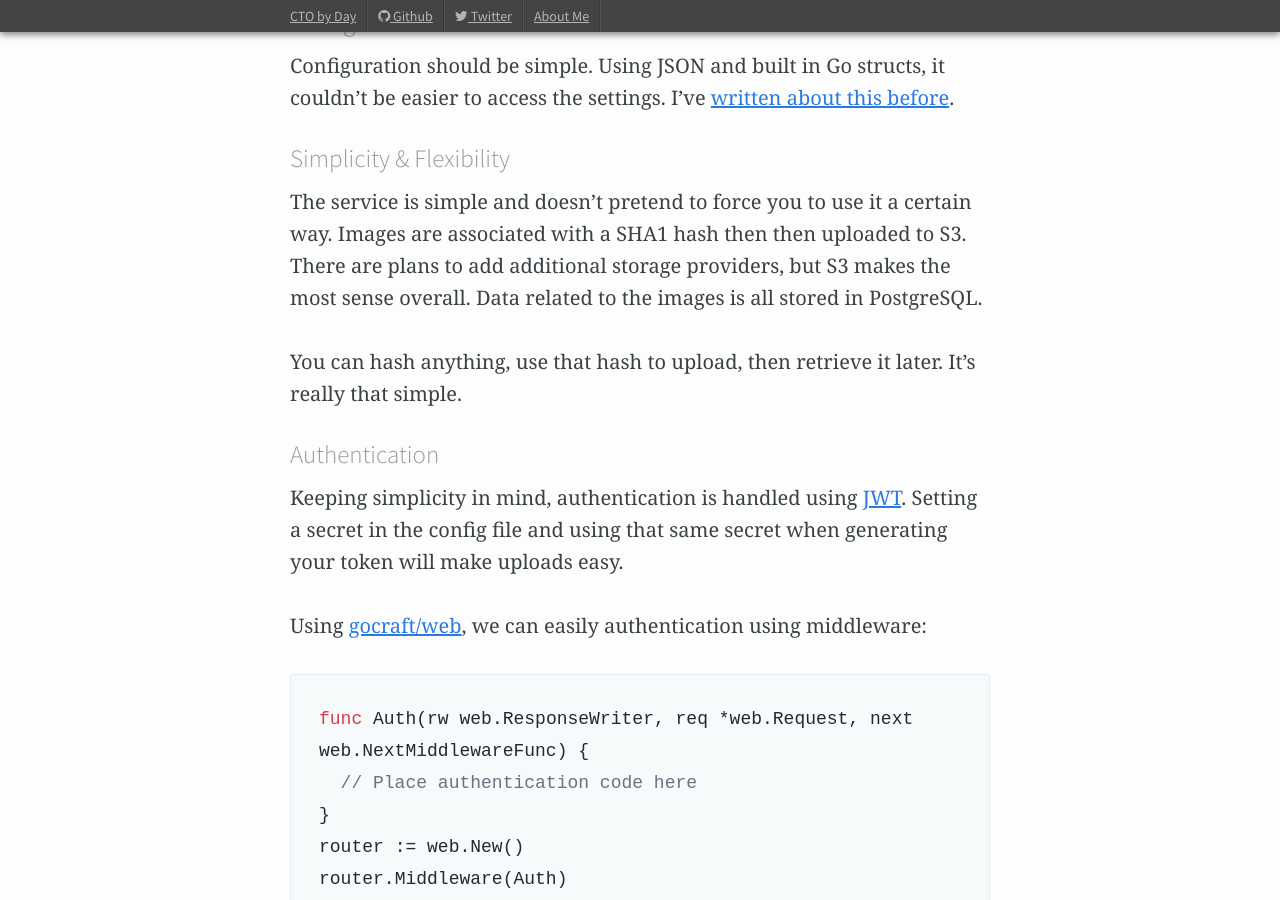
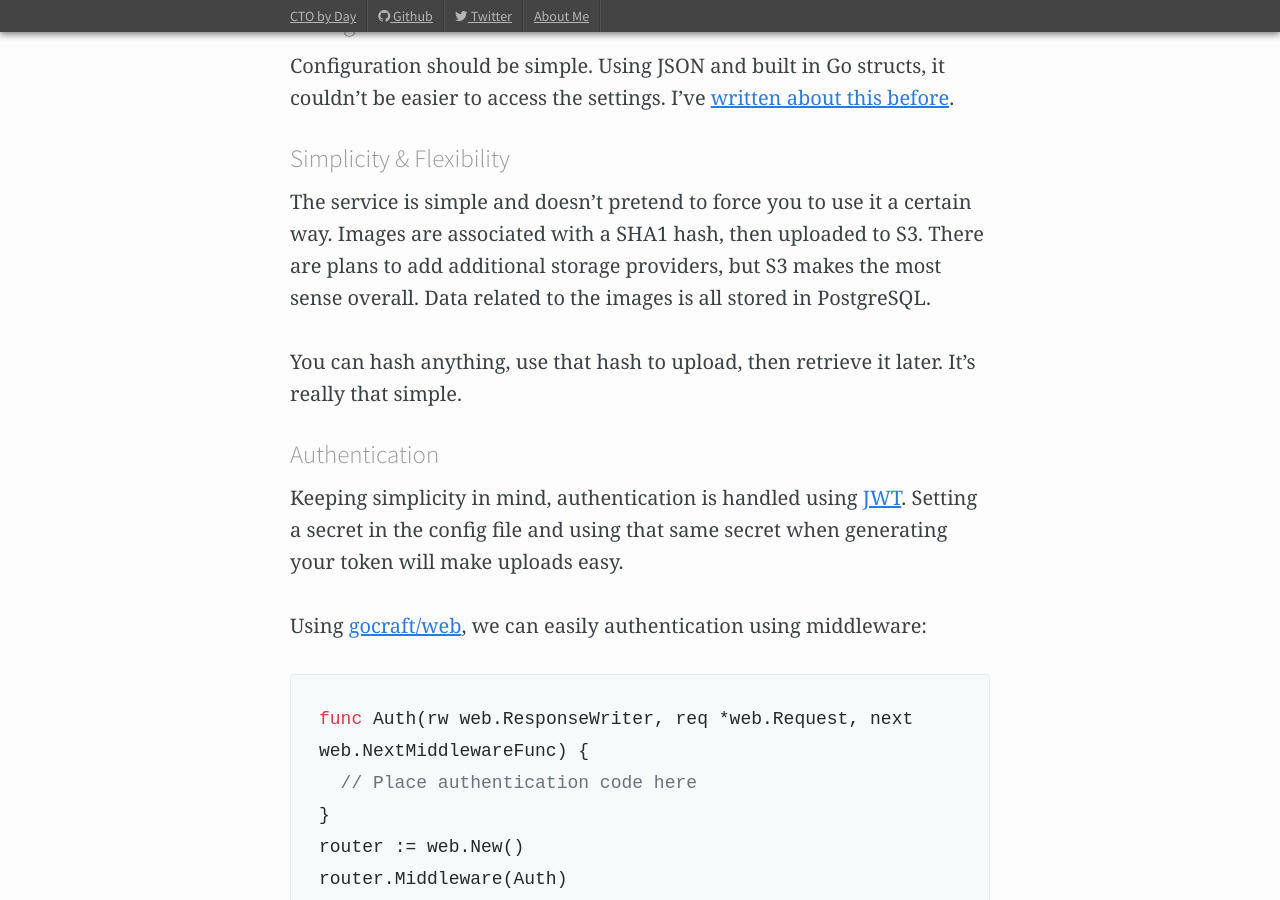
Before and after one commit to dolfelt/blog, a Jekyll site: the page built from _posts/2015-09-05-golang-avatars.md, in a window 1280 px wide and 900 px high, scrolled down 2120 px. Built offline with Jekyll 4.4.1, drawn with Linux system fonts in a browser that asks for light colours; nearby versions of some CDN libraries; comment, search, counter and statistics services are not loaded; some of the changed text lies outside the part shown.

Commit message:
Fixed typos in 2015-09-05-golang-avatars

```diff
--- a/_posts/2015-09-05-golang-avatars.md
+++ b/_posts/2015-09-05-golang-avatars.md
@@ -37,7 +37,7 @@ Configuration should be simple. Using JSON and built in Go structs, it couldn't
 
 ##### Simplicity &amp; Flexibility
 
-The service is simple and doesn't pretend to force you to use it a certain way. Images are associated with a SHA1 hash then then uploaded to S3. There are plans to add additional storage providers, but S3 makes the most sense overall. Data related to the images is all stored in PostgreSQL.
+The service is simple and doesn't pretend to force you to use it a certain way. Images are associated with a SHA1 hash, then uploaded to S3. There are plans to add additional storage providers, but S3 makes the most sense overall. Data related to the images is all stored in PostgreSQL.
 
 You can hash anything, use that hash to upload, then retrieve it later. It's really that simple.
 
```
Also changed, not shown: other parts of _posts/2015-09-05-golang-avatars.md (+1 -1 lines).
